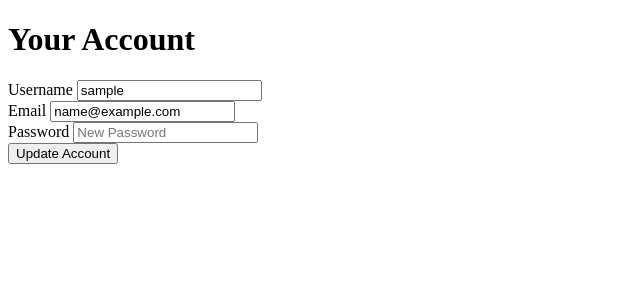
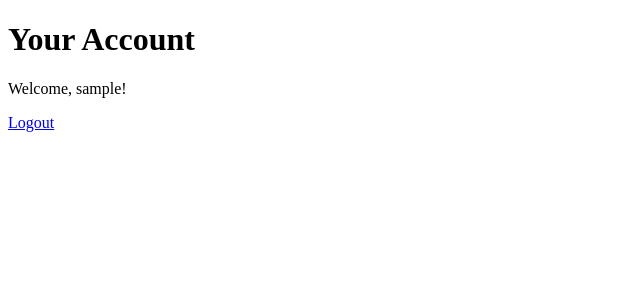
Before and after one commit to NataliZero/Lesson_UserProfile, a Flask app: page /account in a window 1280 px wide. Shown: the part 26-326 px from the top of the page, without its empty margins (0-640 px from the left). Run offline with Flask 3, Linux system fonts and the light colour scheme; the visitor is signed in with stand-in values (Sample User, id 1).

Commit message:
Add 4 code
Окончательный вариант кода с именем почтой входом

```diff
--- a/app/routes.py
+++ b/app/routes.py
@@ -2,52 +2,56 @@ from flask import render_template, flash, redirect, url_for, request
 from flask_login import login_user, current_user, logout_user, login_required
 from app import app, db, bcrypt
 from app.models import User
-from app.forms import LoginForm
+from app.forms import LoginForm, RegistrationForm
 
 @app.route('/')
 def home():
     return render_template('home.html')  # Главная страница
 
+# Страница логина
 @app.route('/login', methods=['GET', 'POST'])
 def login():
     if current_user.is_authenticated:
-        return redirect(url_for('account'))  # Перенаправляем, если пользователь уже авторизован
+        return redirect(url_for('account'))  # Если уже авторизованы, перенаправляем на аккаунт
 
     form = LoginForm()
     if form.validate_on_submit():
-        user = User.query.filter_by(email=form.email.data).first()  # Проверка пользователя
+        user = User.query.filter_by(email=form.email.data).first()  # Ищем пользователя по email
         if user and bcrypt.check_password_hash(user.password, form.password.data):  # Проверка пароля
             login_user(user, remember=form.remember.data)
-            next_page = request.args.get('next')  # Параметр next для перенаправления после логина
-            return redirect(next_page) if next_page else redirect(url_for('home'))  # Перенаправление на домашнюю страницу
+            next_page = request.args.get('next')  # Параметр next для редиректа
+            return redirect(next_page) if next_page else redirect(url_for('home'))  # Перенаправление на домашнюю страницу или другую
+
         else:
-            flash('Login unsuccessful. Please check email and password', 'danger')  # Сообщение о неудачном логине
+            flash('Login unsuccessful. Please check email and password', 'danger')  # Сообщение о неудачной попытке логина
 
-    return render_template('login.html', title='Login', form=form)  # Отображаем форму логина
+    return render_template('login.html', title='Login', form=form)
 
+# Страница регистрации
+@app.route('/register', methods=['GET', 'POST'])
+def register():
+    if current_user.is_authenticated:
+        return redirect(url_for('account'))  # Если уже авторизованы, перенаправляем на аккаунт
+
+    form = RegistrationForm()
+    if form.validate_on_submit():
+        hashed_password = bcrypt.generate_password_hash(form.password.data).decode('utf-8')  # Хешируем пароль
+        user = User(username=form.username.data, email=form.email.data, password=hashed_password)  # Создаём нового пользователя
+        db.session.add(user)
+        db.session.commit()
+        flash('Your account has been created! You can now log in', 'success')
+        return redirect(url_for('login'))  # Перенаправляем на страницу логина
+
+    return render_template('register.html', title='Register', form=form)
+
+# Страница аккаунта
 @app.route('/account', methods=['GET', 'POST'])
 @login_required
 def account():
-    if request.method == 'POST':
-        new_username = request.form.get('username')
-        new_email = request.form.get('email')
-        new_password = request.form.get('password')
+    return render_template('account.html', title='Account')  # Страница аккаунта
 
-        if new_username:
-            current_user.username = new_username
-        if new_email:
-            current_user.email = new_email
-        if new_password:
-            hashed_password = bcrypt.generate_password_hash(new_password).decode('utf-8')
-            current_user.password = hashed_password
-
-        db.session.commit()  # Сохраняем изменения в базе данных
-        flash('Your account has been updated!', 'success')
-        return redirect(url_for('account'))  # Перенаправление на страницу аккаунта
-
-    return render_template('account.html', title='Account')  # Отображаем страницу аккаунта
-
+# Страница выхода
 @app.route('/logout')
 def logout():
     logout_user()
-    return redirect(url_for('home'))  # Перенаправление на главную страницу
+    return redirect(url_for('home'))  # Перенаправляем на главную страницу
--- a/app/templates/account.html
+++ b/app/templates/account.html
@@ -2,16 +2,6 @@
 
 {% block content %}
 <h1>Your Account</h1>
-<form method="POST">
-    <label>Username</label>
-    <input type="text" name="username" value="{{ current_user.username }}" required><br>
-
-    <label>Email</label>
-    <input type="email" name="email" value="{{ current_user.email }}" required><br>
-
-    <label>Password</label>
-    <input type="password" name="password" placeholder="New Password"><br>
-
-    <button type="submit">Update Account</button>
-</form>
+<p>Welcome, {{ current_user.username }}!</p>
+<a href="{{ url_for('logout') }}">Logout</a>
 {% endblock %}
--- a/app/templates/base.html
+++ b/app/templates/base.html
@@ -13,6 +13,7 @@
             <a href="{{ url_for('logout') }}">Logout</a>
         {% else %}
             <a href="{{ url_for('login') }}">Login</a>
+            <a href="{{ url_for('register') }}">Register</a>
         {% endif %}
     </header>
     <main>
```
Also changed, not shown: app/forms.py (+14 -5 lines), app/models.py (+6 -6 lines), app/templates/login.html (+4 -12 lines), app/templates/register.html (+13 -9 lines).
